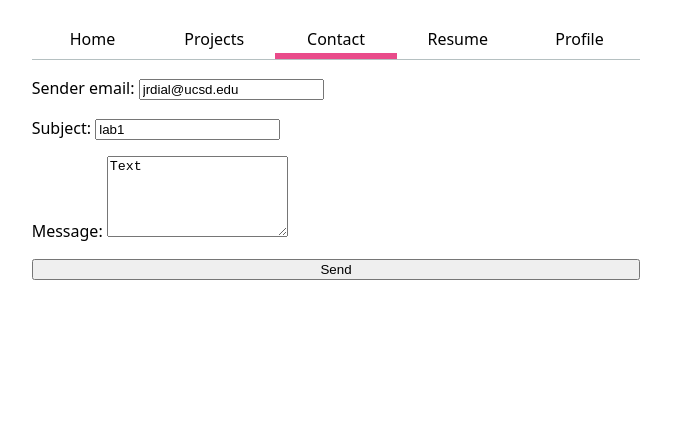
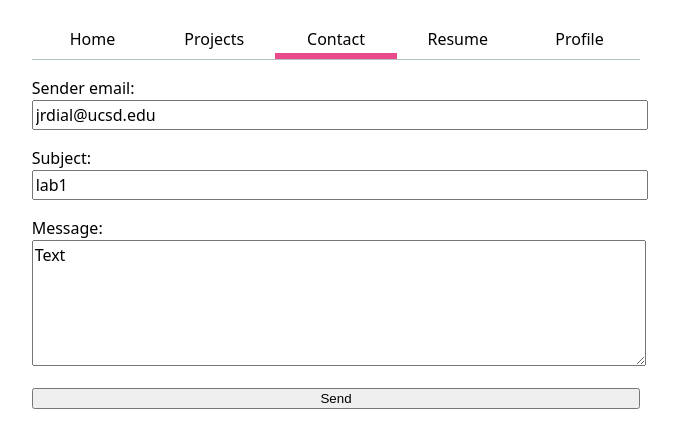
Before and after one commit to j-r-dial/JuliaDial_lab1_DSC106, a plain HTML site: page contact/index.html in a window 1280 px wide. Shown: the part 96-544 px from the top of the page, without its empty margins (304-983 px from the left). Drawn offline with Linux system fonts and the light colour scheme.

Commit message:
Update style.css
boxes

```diff
--- a/style.css
+++ b/style.css
@@ -49,3 +49,10 @@ label,
 button {
   grid-column: 1 / -1;
 }
+
+input,
+textarea,
+select {
+  font: inherit;
+  width: 100%;
+}
```
